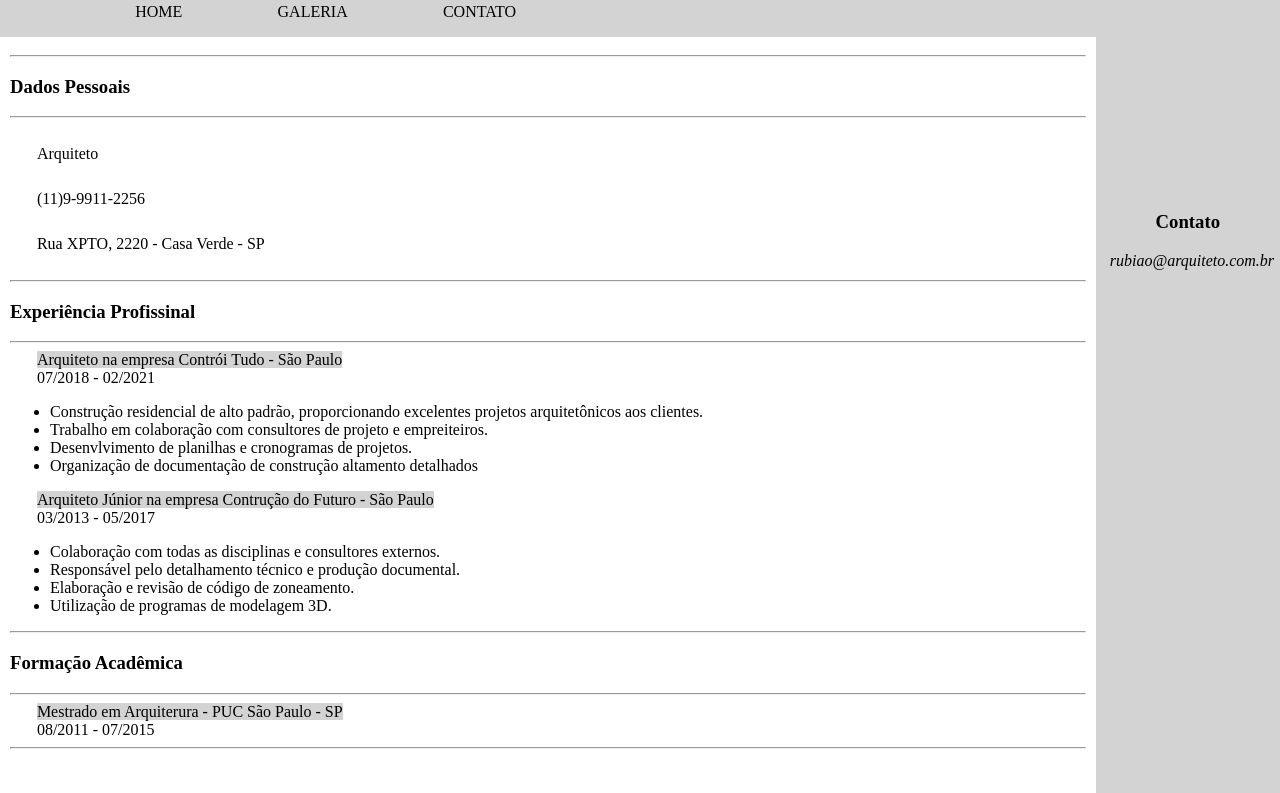
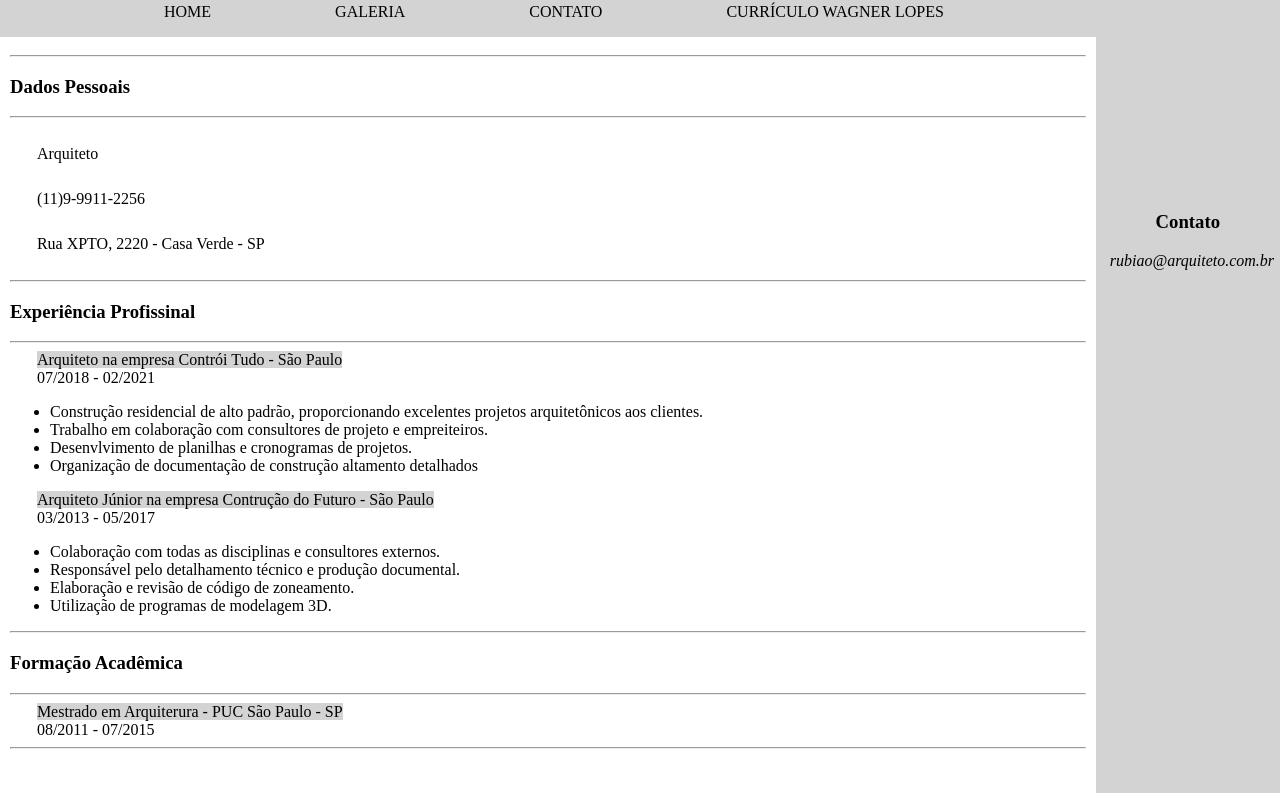
Before and after one commit to Vieira-Gilmar/apresentacaosemirames, a plain HTML site: page index.html in a window 1280 px wide. Shown: the part 109-902 px from the top of the page. Drawn offline with Linux system fonts and the light colour scheme.

Commit message:
Update index.html

```diff
--- a/index.html
+++ b/index.html
@@ -32,13 +32,13 @@
 
             nav, ol{
                 display: flex;
-                widith: 20%;
+                width: 100%;
                 background-color: lightgrey;
             }
 
             ol >li{
                 list-style: none;
-                margin-left: 50%;
+                margin-left: 10%;
                 color: black;
             }
             a{
@@ -59,7 +59,7 @@
             #gridContainer{
                 display: grid;
                 grid-template-columns: 3fr 1fr;
-                grid-template-rows: 30vh 50vh 70vh 20vh;
+                grid-template-rows: 30vh 50vh 30vh 20vh;
                 grid-template-areas: "e e e a"
                                      "e e e a"
                                      "e e e a"
@@ -74,8 +74,6 @@
             }
 
             aside{
-                grid-template-start: 3;
-                grid-template-start: 4;
                 justify-content: center;
                 align-items: center;
                 background-color: lightgrey;
@@ -116,6 +114,7 @@
                 <li> HOME </li>
                 <li> <a href="fotos.html">GALERIA</a></li>
                 <li> <a href="contato.html">CONTATO</a></li>
+                <li> <a href="https://trabalho-dev-web.netlify.app/index.html"> CURRÍCULO WAGNER LOPES </a> </li>
             </ol>
 
         </nav>
```
